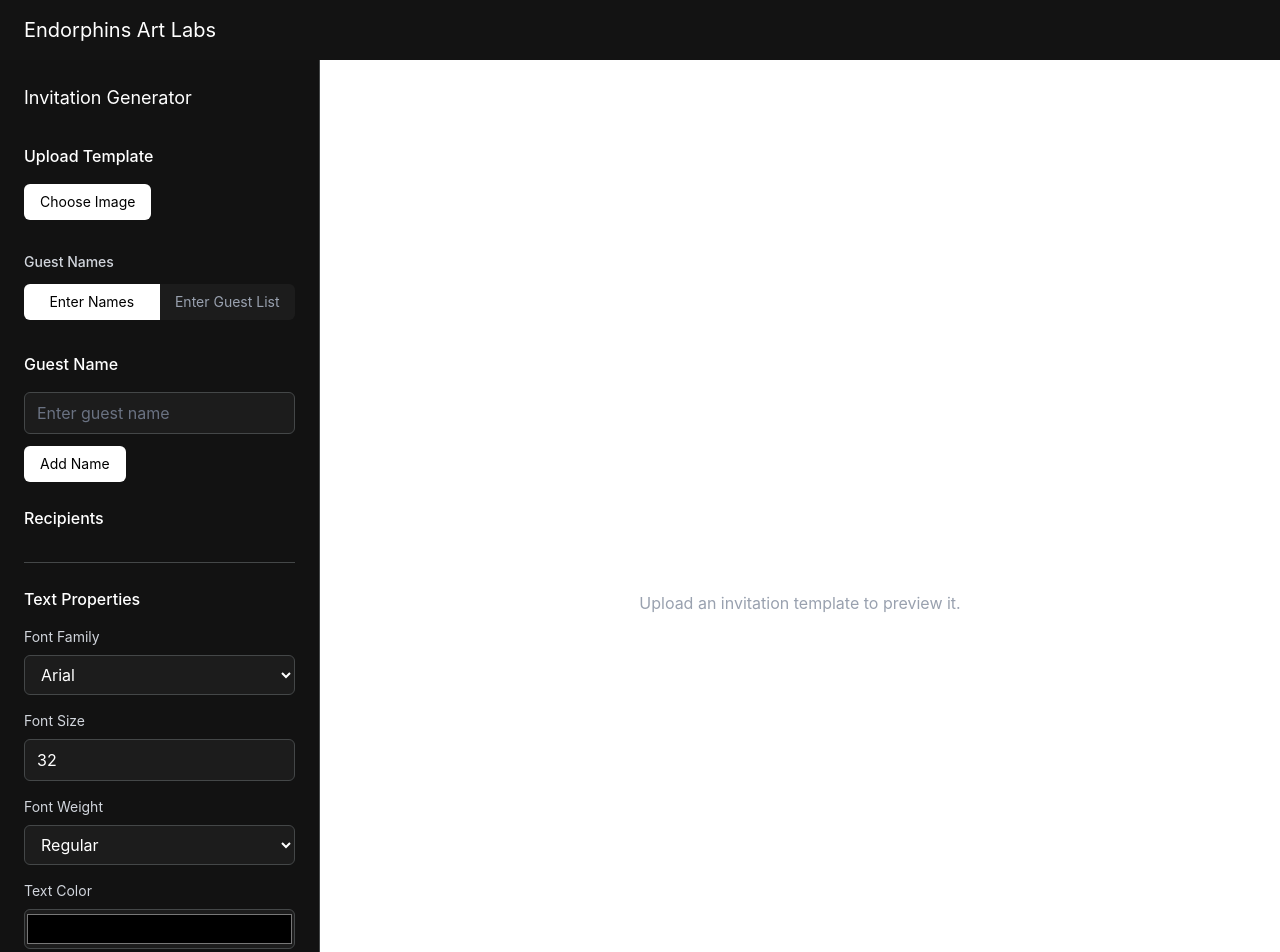
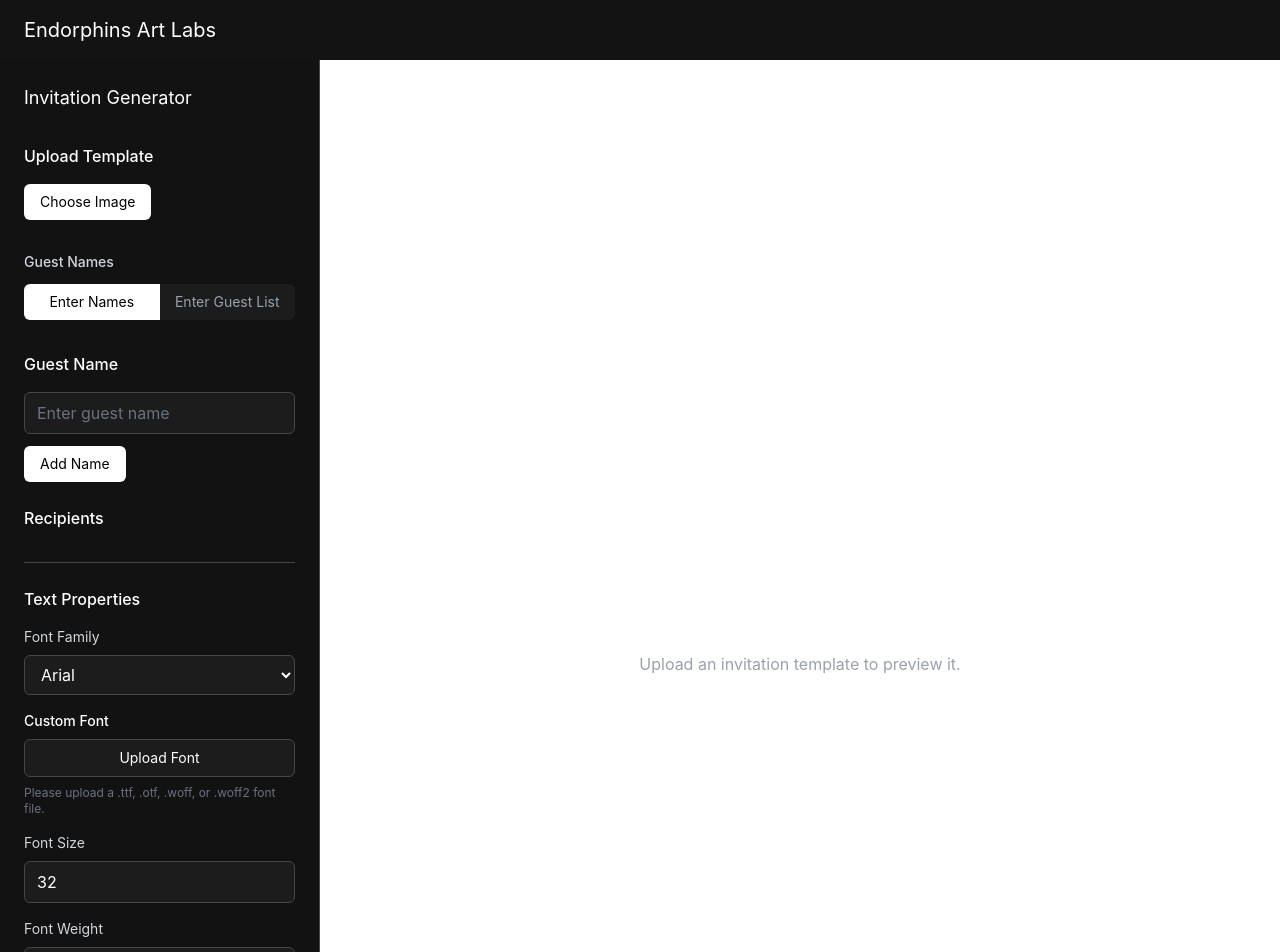
Before and after one commit to linaghazy/Invitation-Generator-React, a React (Vite) app: page / in a window 1280 px wide. Shown: the top 952 px of the page. Built offline with nearby package versions, Linux system fonts and the light colour scheme.

Commit message:
Add custom font upload support

```diff
--- a/src/App.jsx
+++ b/src/App.jsx
@@ -18,8 +18,50 @@ function App() {
     color: "#000000",
     letterSpacing: 0,
     lineHeight:1.15,
+    customFont: "",
   });
 
+  const handleCustomFontUpload = async (event) => {
+    const file = event?.target?.files?.[0];
+
+    if (!file) {
+      console.log("No font file selected");
+      return;
+    }
+
+
+    try {
+
+      const fontName = `CustomFont-${Date.now()}`;
+
+      const fontUrl = URL.createObjectURL(file);
+
+      const font = new FontFace(
+        fontName,
+         `url("${fontUrl}")`
+      );
+
+       await font.load();
+
+      document.fonts.add(font);
+
+      console.log("FONT LOADED:", fontName);
+      console.log("FILE:", file.name);
+
+
+      setFontSettings((previous) => ({
+        ...previous,
+        family: fontName,
+        customFont: file.name,
+        weight: 400,
+      }));
+
+
+  } catch (error) {
+    console.error("CUSTOM FONT ERROR:", error);
+  }
+
+  };
 
   return (
     <div className="min-h-screen bg-white">
@@ -34,6 +76,7 @@ function App() {
         setCsvGuestNames={setCsvGuestNames}
         fontSettings={fontSettings}
         setFontSettings={setFontSettings}
+        onCustomFontUpload={handleCustomFontUpload}
         />
 
         <InvitationPreview
--- a/src/components/SideBar.jsx
+++ b/src/components/SideBar.jsx
@@ -5,7 +5,7 @@ import { useState } from "react";
 
 
 
-function Sidebar({ setTemplate, selectedGuest, setSelectedGuest, csvGuestNames, setCsvGuestNames, fontSettings, setFontSettings, }) {
+function Sidebar({ setTemplate, selectedGuest, setSelectedGuest, csvGuestNames, setCsvGuestNames, fontSettings, setFontSettings, onCustomFontUpload }) {
   const [manualGuestNames, setManualGuestNames] = useState([]);
   const [inputMode, setInputMode] = useState("manual");
 
@@ -108,6 +108,35 @@ function Sidebar({ setTemplate, selectedGuest, setSelectedGuest, csvGuestNames,
     <option value="Dancing Script">Dancing Script</option>
   </optgroup>
       </select>
+
+      <div className="mt-4">
+  <label className="mb-2 block text-sm font-medium">
+    Custom Font
+  </label>
+
+  <label className="block cursor-pointer rounded-md border border-[#444748] bg-[#1c1c1c] px-3 py-2 text-center text-sm text-white transition hover:bg-[#2a2a2a]">
+    Upload Font
+
+    <input
+      type="file"
+      accept=".woff,.woff2,.ttf,.otf"
+      onChange={onCustomFontUpload}
+      className="hidden"
+    />
+  </label>
+{!fontSettings.customFont && (
+<p className="mt-2 text-xs text-gray-500">
+  Please upload a .ttf, .otf, .woff, or .woff2 font file.
+</p>
+)}
+
+
+  {fontSettings.customFont && (
+    <p className="mt-2 text-xs text-gray-400">
+      {fontSettings.customFont}
+    </p>
+  )}
+</div>
     </div>
 
     <div>
```
